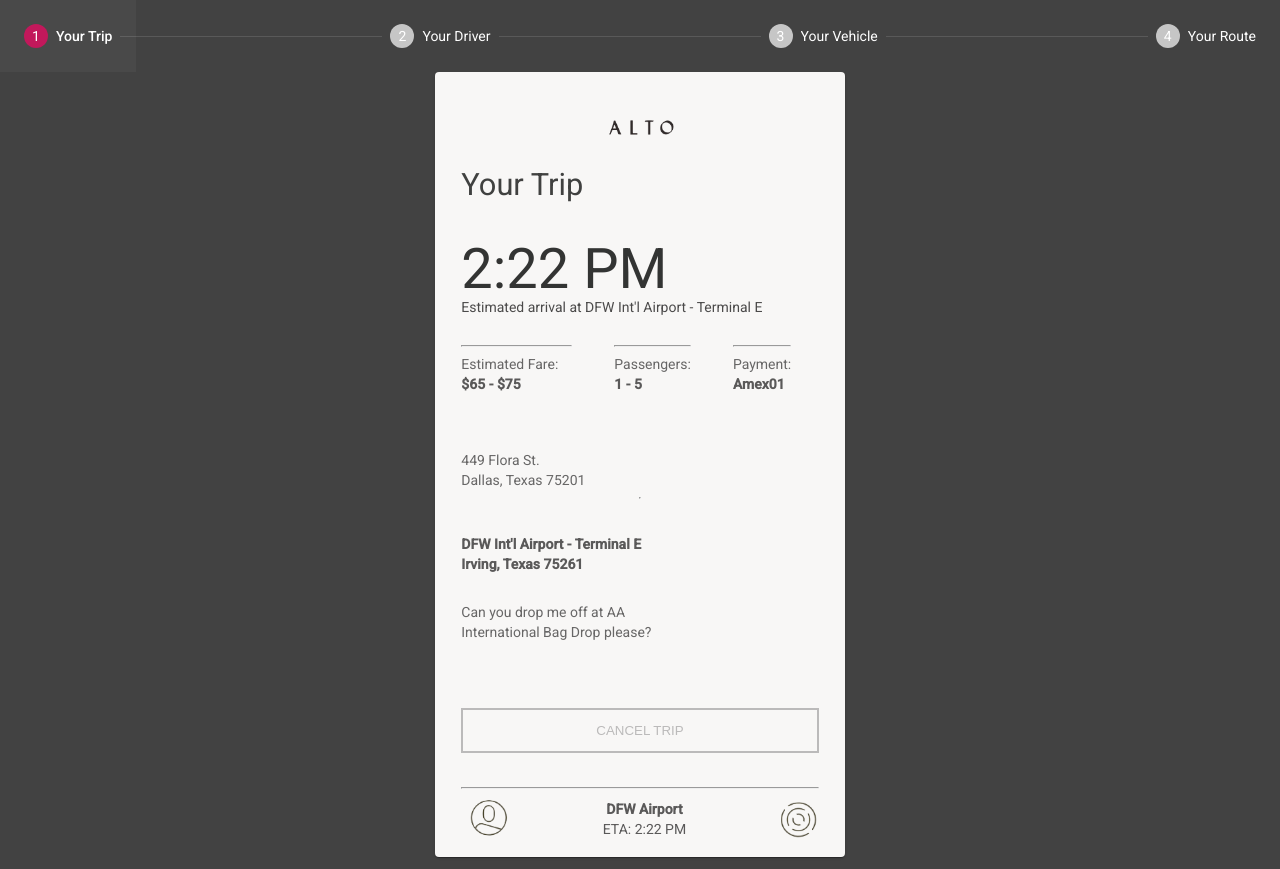
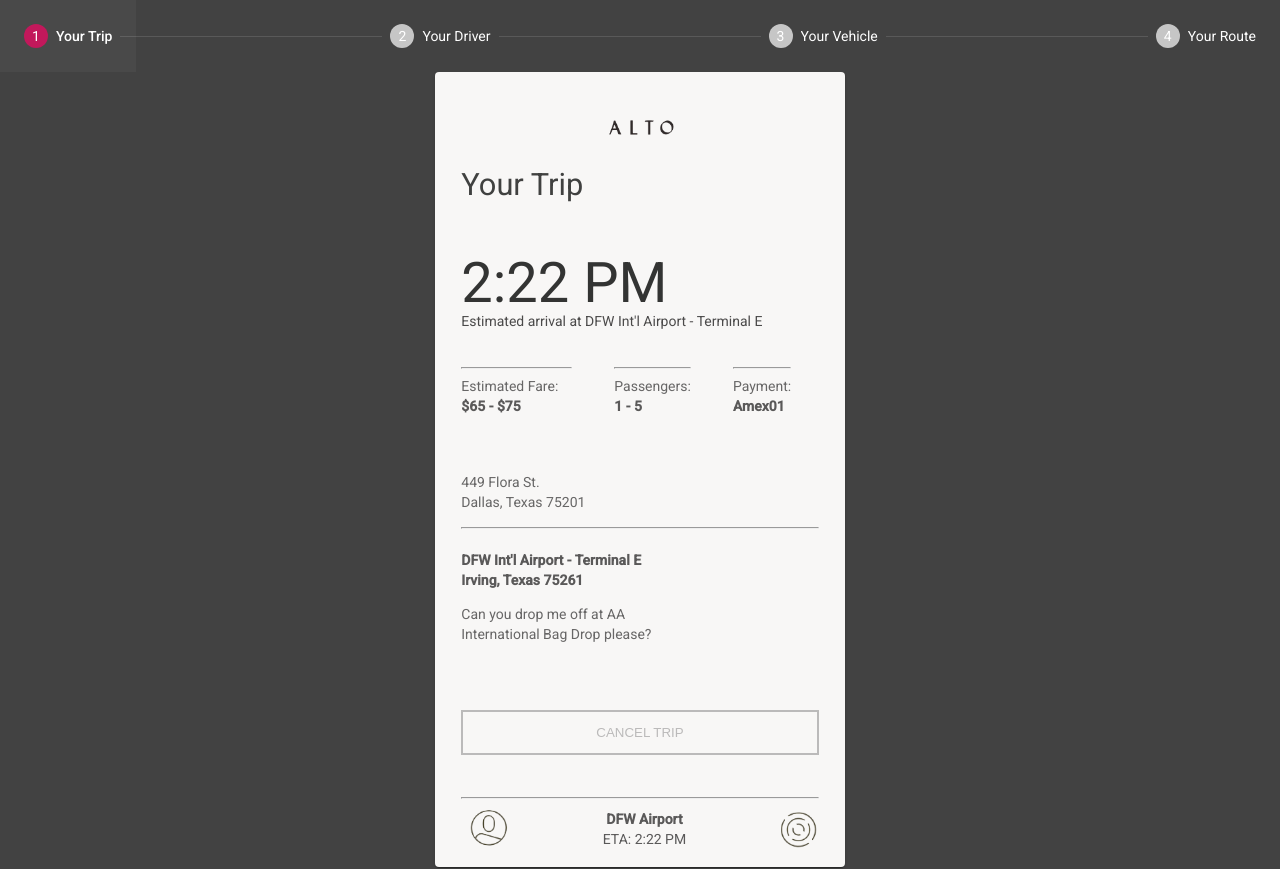
Before and after one commit to bravery08/alto-app, an Angular app: page / in a window 1280 px wide. Shown: the top 869 px of the page. Built offline with nearby package versions, Linux system fonts and the light colour scheme.

Commit message:
trip card styling

```diff
--- a/src/app/trip/trip.component.html
+++ b/src/app/trip/trip.component.html
@@ -34,7 +34,9 @@
             <p>{{ tripDetails?.trip?.pickup_location?.city }}, {{ tripDetails?.trip?.pickup_location?.state }} {{ tripDetails?.trip?.pickup_location?.zipcode }}</p>
         </div>
 
-        <hr>
+        <div>
+            <hr>
+        </div>
 
         <div class="dropoff-address">
             <p>{{ tripDetails?.trip?.dropoff_location?.name }}</p>
--- a/src/app/trip/trip.component.scss
+++ b/src/app/trip/trip.component.scss
@@ -35,7 +35,7 @@
 .eta {
     color: rgb(51, 52, 51);
     font-size: 4em;
-    margin-top: .75em;
+    margin-top: 1em;
 }
 
 .dropoff-location {
@@ -85,6 +85,10 @@
     }
 }
 
+hr {
+    margin-top: 15px;
+}
+
 .pickup-location {
     margin-top: 4em;
     color: rgb(103, 102, 102);
@@ -94,7 +98,7 @@
 }
 
 .dropoff-address {
-    margin-top: 2em;
+    margin-top: 1em;
     font-weight: bold;
     color: rgb(90, 89, 89);
     p {
@@ -104,7 +108,7 @@
 
 .notes {
     color: rgb(103, 102, 102);
-    margin-top: 2em;
+    margin-top: 1em;
     width: 60%;
 }
 
```
